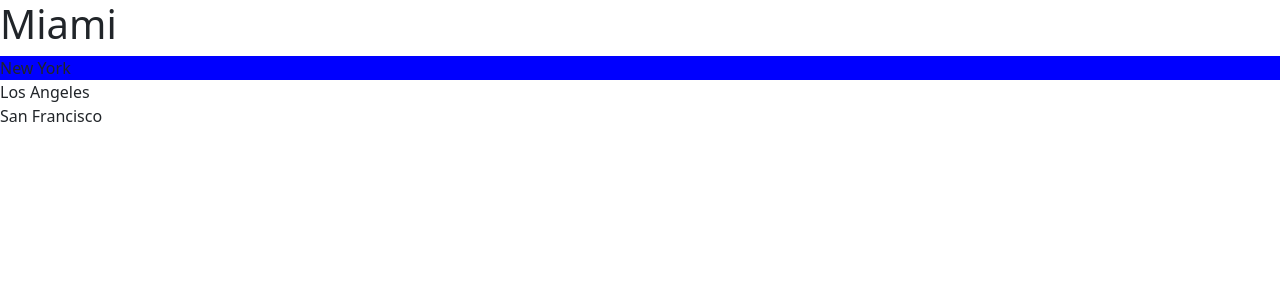
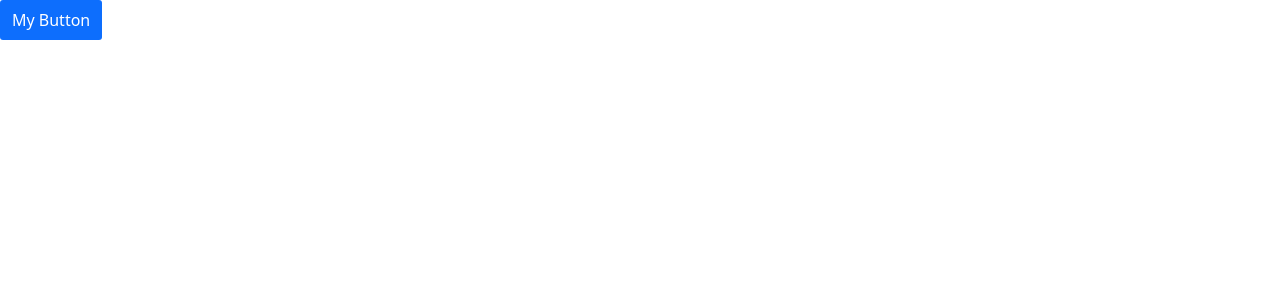
Before and after one commit to ecnerret-adajet/react-app-18, a React (Vite) app: page / in a window 1280 px wide. Shown: the top 300 px of the page. Built offline with nearby package versions, Linux system fonts and the light colour scheme; the HTML template or start-up script is replaced by a standard one.

Commit message:
Excercise using css modules

```diff
--- a/package.json
+++ b/package.json
@@ -14,6 +14,7 @@
     "bootstrap": "^5.2.3",
     "react": "^18.2.0",
     "react-dom": "^18.2.0",
+    "react-icons": "^4.7.1",
     "styled-components": "^6.0.6"
   },
   "devDependencies": {
--- a/src/App.tsx
+++ b/src/App.tsx
@@ -1,13 +1,11 @@
-import ListGroup from "./components/ListGroup";
+import Button from "./components/Button/Button";
 
 function App() {
-
-  const items = ['New York', 'Los Angeles', "San Francisco"];
 
 
   return (
     <>
-        <ListGroup heading="Miami" items={items} onSelectItem={() => console.log('selected')}/>
+      <Button color="primary" onClick={() => console.log('clicked')}>My Button</Button>
     </>
   );
 }
--- /dev/null
+++ b/src/components/Button/Button.module.css
@@ -0,0 +1,10 @@
+.btn {
+    padding: 8px 12px;
+    border-radius: 3px;
+    border: 0;
+}
+
+.btn-primary {
+    background-color: #0d6efd;
+    color: white;
+}
--- a/src/components/Button.tsx
+++ b/src/components/Button/Button.tsx
@@ -1,3 +1,4 @@
+import styles from './Button.module.css'
 
 interface Props {
     children: string;
@@ -7,7 +8,7 @@
 
 function Button({ children, color = 'primary', onClick }: Props) {
   return (
-    <button type="button" className={ "btn btn-" + color } onClick={onClick}>{children}</button>
+    <button type="button" className={[styles.btn, styles['btn-'+color]].join(' ')} onClick={onClick}>{children}</button>
   )
 }
 
```
Also changed, not shown: 1 other file (tests, documents, lock files or other folders).
